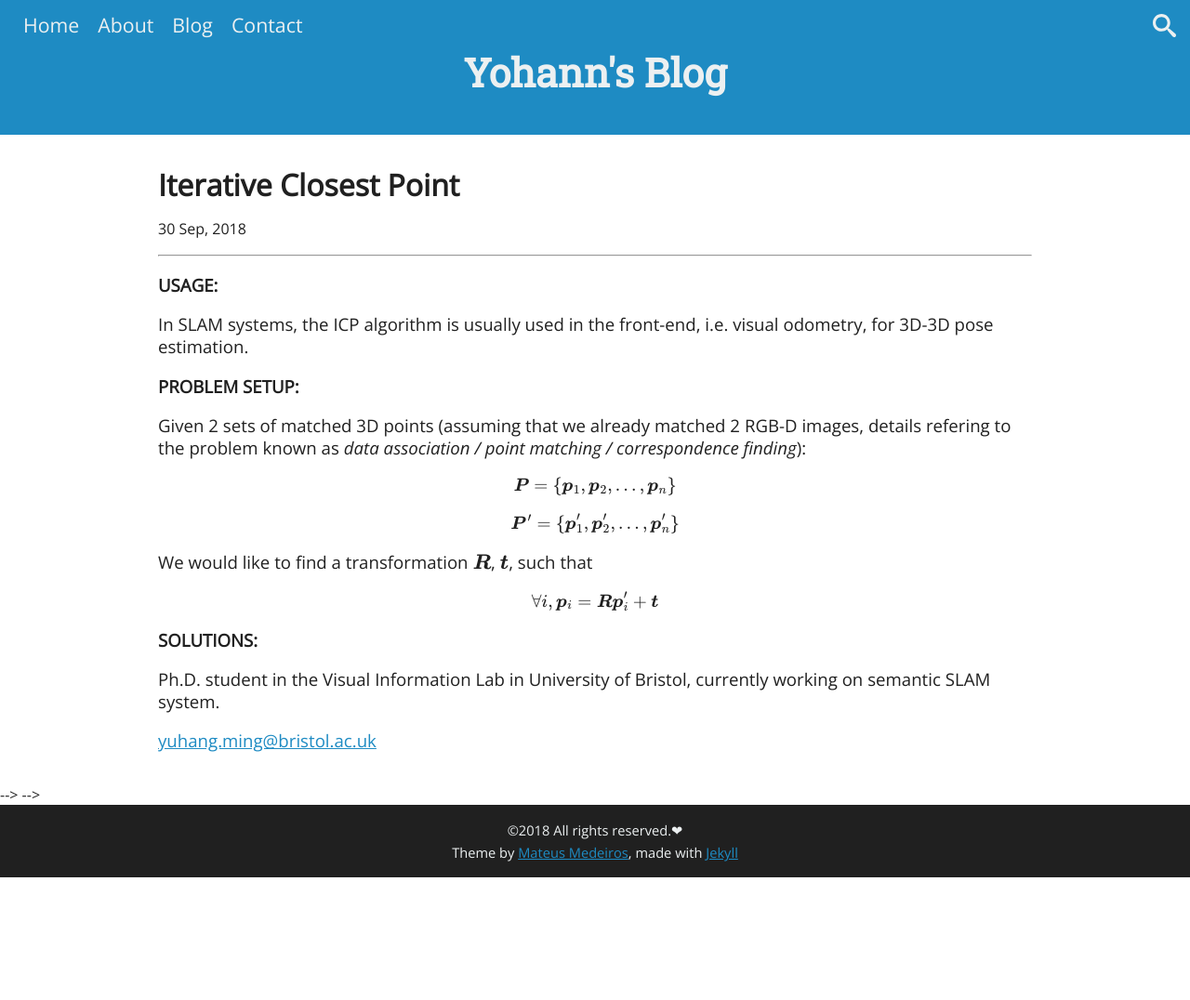
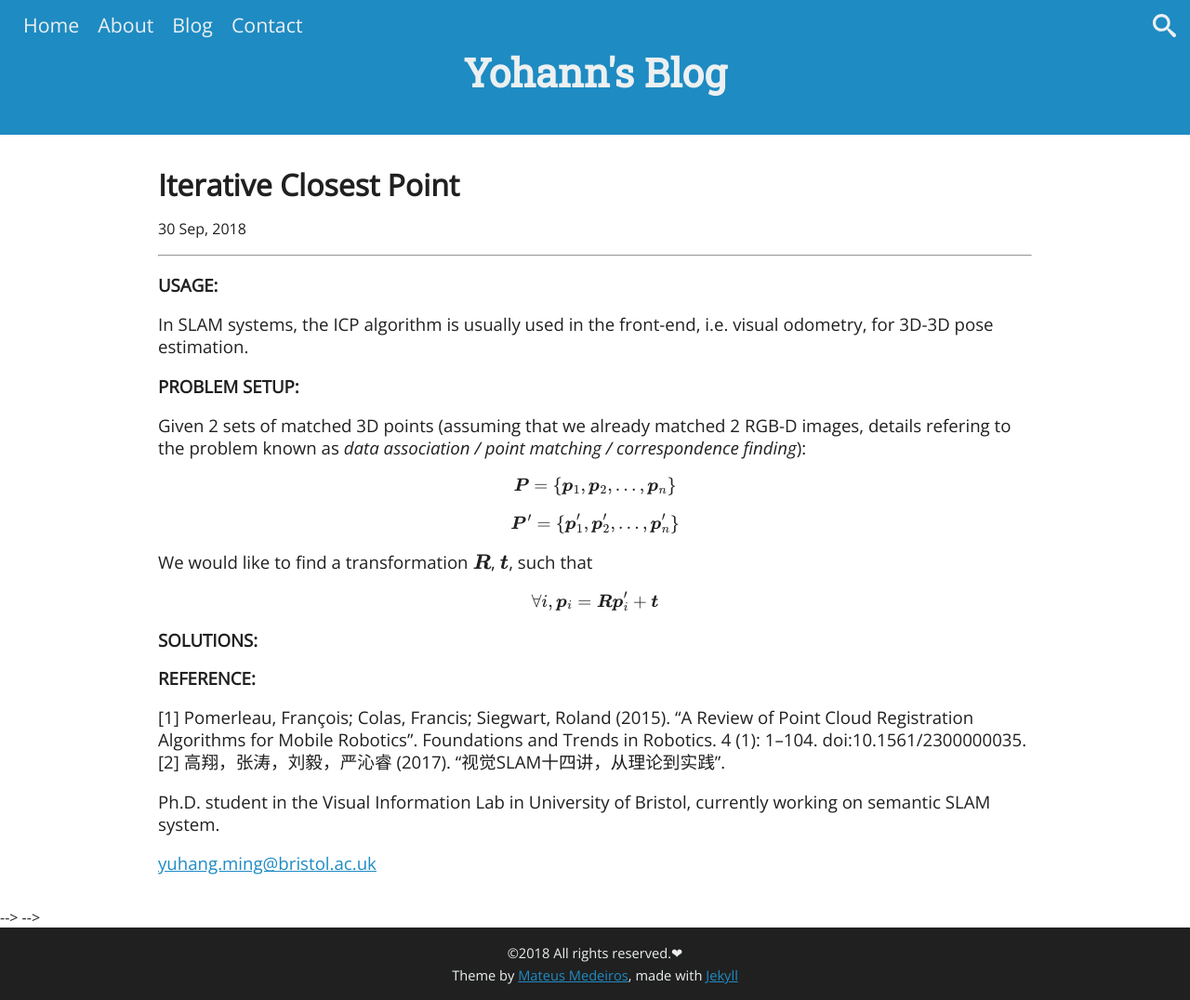
Before and after one commit to YuhangMing/YuhangMing.github.io, a Jekyll site: the page built from _posts/2018-09-30-ICP.markdown, in a window 1280 px wide. Shown: the whole page at 93% size. Built offline with Jekyll 4.4.1, drawn with Linux system fonts in a browser that asks for light colours; formulas are drawn with MathJax 3; comment, search, counter and statistics services are not loaded; before the commit the page ends 944 px from its top, so only the background shows below that.

Commit message:
add reference

```diff
--- a/_posts/2018-09-30-ICP.markdown
+++ b/_posts/2018-09-30-ICP.markdown
@@ -23,3 +23,9 @@ permalink: /ICP/
   $$ \forall i, \boldsymbol{p}_i = \boldsymbol{R}\boldsymbol{p}'_i + \boldsymbol{t} $$
 
 #### Solutions:
+
+
+
+#### Reference:
+[1] Pomerleau, François; Colas, Francis; Siegwart, Roland (2015). "A Review of Point Cloud Registration Algorithms for Mobile Robotics". Foundations and Trends in Robotics. 4 (1): 1–104. doi:10.1561/2300000035.
+[2] 高翔，张涛，刘毅，严沁睿 (2017). "视觉SLAM十四讲，从理论到实践".
```
Also changed, not shown: 4 other files.
